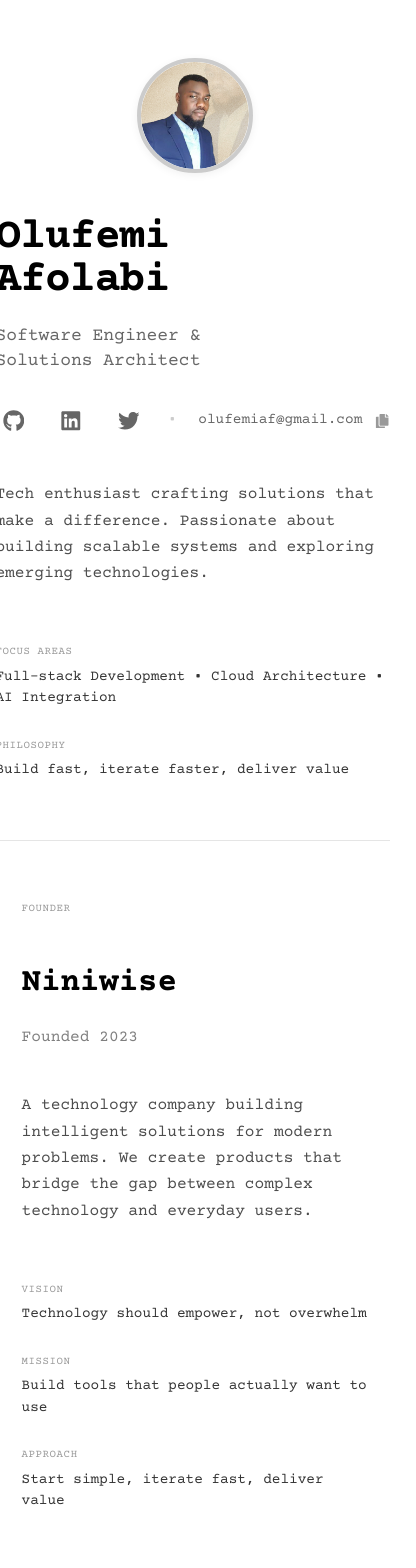
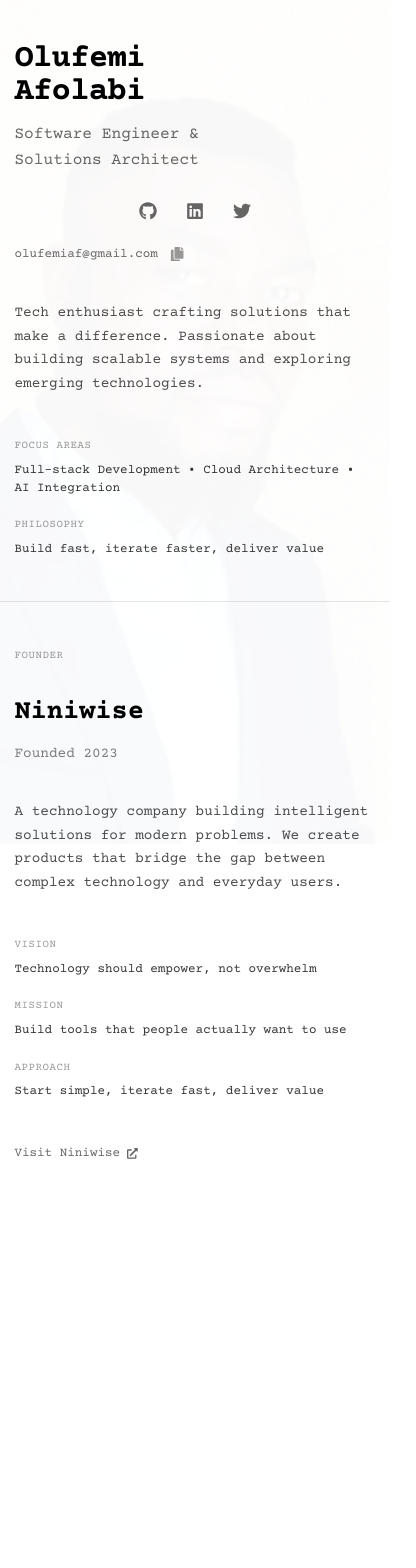
Before and after one commit to olufemi424/portfoliov2, a Next.js app: page / in a window 390 px wide. Shown: the top 1568 px of the page, 416 px wide, since content can reach past the window. After the commit the page ends 1208 px from the top, so only its background shows below. Built offline with nearby package versions, Linux system fonts and the light colour scheme.

Commit message:
optimize redesign

```diff
--- a/src/app/globals.css
+++ b/src/app/globals.css
@@ -49,6 +49,24 @@
 
   .portfolio__main {
     @apply container mx-auto;
+    position: relative;
+    min-height: 100vh;
+  }
+
+  .portfolio__main::before {
+    content: '';
+    position: fixed;
+    top: 0;
+    left: 0;
+    right: 0;
+    bottom: 0;
+    background-image: url('/assets/profileimage/profileImage.jpg');
+    background-size: cover;
+    background-position: center;
+    background-repeat: no-repeat;
+    opacity: 0.03;
+    z-index: -1;
+    pointer-events: none;
   }
 
   /* Hero Profile */
--- a/src/components/sections/HeroSection.tsx
+++ b/src/components/sections/HeroSection.tsx
@@ -1,6 +1,5 @@
 "use client";
 
-import Image from "next/image";
 import {
   FaGithub,
   FaLinkedin,
@@ -53,42 +52,25 @@
 
   return (
     <>
-      <section className="hero py-16 sm:py-20 md:py-24 lg:py-32">
-        <div className="hero__container max-w-7xl mx-auto px-6 sm:px-8 lg:px-12">
+      <section className="hero py-12 sm:py-16 md:py-20 lg:py-24 xl:py-32">
+        <div className="hero__container max-w-7xl mx-auto px-4 sm:px-6 md:px-8 lg:px-12">
           {/* Main Content */}
           <div className="hero__content max-w-4xl">
-            {/* Profile Image - Minimal */}
-            <div className="hero__profile-image mb-12 animate-fade-in">
-              <div className="hero__profile-image-wrapper relative inline-block">
-                <Image
-                  src={IMAGES.profile}
-                  alt="Profile"
-                  priority
-                  width={120}
-                  height={120}
-                  className="hero__profile-img rounded-full"
-                />
-                <div
-                  className="hero__profile-status absolute bottom-1 right-1 w-4 h-4 bg-black rounded-full border-2 border-white"
-                  title="Available for opportunities"
-                />
-              </div>
-            </div>
-
             {/* Name & Title - Large Typography */}
-            <div className="hero__intro mb-12 animate-fade-in-delay">
-              <h1 className="hero__title text-5xl sm:text-6xl md:text-7xl lg:text-8xl font-bold text-black mb-6 leading-none tracking-tight">
+            <div className="hero__intro mb-10 sm:mb-12 animate-fade-in">
+              <h1 className="hero__title text-4xl sm:text-5xl md:text-6xl lg:text-7xl xl:text-8xl font-bold text-black mb-4 sm:mb-5 md:mb-6 leading-none tracking-tight">
                 Olufemi
                 <br />
                 Afolabi
               </h1>
-              <p className="hero__subtitle text-xl sm:text-2xl md:text-3xl text-black/60 mb-8 font-light">
+              <p className="hero__subtitle text-lg sm:text-xl md:text-2xl lg:text-3xl text-black/60 mb-6 sm:mb-7 md:mb-8 font-light">
                 Software Engineer &<br className="sm:hidden" /> Solutions
                 Architect
               </p>
 
-              {/* Social Links - Inline */}
-              <div className="hero__social-links flex items-center gap-6">
+              {/* Social Links - Responsive Layout */}
+              <div className="hero__social-wrapper flex flex-col sm:flex-row sm:items-center gap-4 sm:gap-6">
+                <div className="hero__social-links flex items-center gap-4 sm:gap-6">
                   <Link
                     href="https://github.com/olufemi424"
                     target="_blank"
@@ -96,7 +78,7 @@
                     aria-label="GitHub Profile"
                     className="hero__social-link hero__social-link--github text-black/60 hover:text-black transition-colors"
                   >
-                  <FaGithub className="hero__social-icon w-6 h-6" />
+                    <FaGithub className="hero__social-icon w-5 h-5 sm:w-6 sm:h-6" />
                   </Link>
                   <Link
                     href="https://linkedin.com/in/olufemiafolabi91"
@@ -105,7 +87,7 @@
                     aria-label="LinkedIn Profile"
                     className="hero__social-link hero__social-link--linkedin text-black/60 hover:text-black transition-colors"
                   >
-                  <FaLinkedin className="hero__social-icon w-6 h-6" />
+                    <FaLinkedin className="hero__social-icon w-5 h-5 sm:w-6 sm:h-6" />
                   </Link>
                   <Link
                     href="https://twitter.com/afofm"
@@ -114,17 +96,18 @@
                     aria-label="Twitter Profile"
                     className="hero__social-link hero__social-link--twitter text-black/60 hover:text-black transition-colors"
                   >
-                  <FaTwitter className="hero__social-icon w-6 h-6" />
+                    <FaTwitter className="hero__social-icon w-5 h-5 sm:w-6 sm:h-6" />
                   </Link>
-                <span className="text-black/20">•</span>
+                </div>
+                <span className="hidden sm:inline text-black/20">•</span>
                 <div className="hero__email-wrapper flex items-center gap-2">
-                  <span className="hero__email-text text-base text-black/60">
+                  <span className="hero__email-text text-sm sm:text-base text-black/60 break-all sm:break-normal">
                     olufemiaf@gmail.com
                   </span>
                   <button
                     onClick={handleCopyEmail}
                     aria-label="Copy email to clipboard"
-                    className="hero__email-copy-btn p-1.5 rounded hover:bg-black/5 transition-colors"
+                    className="hero__email-copy-btn p-1.5 rounded hover:bg-black/5 transition-colors flex-shrink-0"
                   >
                     {emailCopied ? (
                       <MdCheck className="hero__email-icon w-4 h-4 text-green-600" />
@@ -138,19 +121,19 @@
 
             {/* About - Clean Typography */}
             <div className="hero__about">
-              <p className="hero__about-text text-lg sm:text-xl md:text-2xl text-black/70 leading-relaxed mb-16 font-light">
+              <p className="hero__about-text text-base sm:text-lg md:text-xl lg:text-2xl text-black/70 leading-relaxed mb-12 sm:mb-14 md:mb-16 font-light">
                 Tech enthusiast crafting solutions that make a difference.
                 Passionate about building scalable systems and exploring
                 emerging technologies.
               </p>
 
               {/* Highlights - Minimal */}
-              <div className="hero__highlights space-y-8">
+              <div className="hero__highlights space-y-6 sm:space-y-7 md:space-y-8">
                 <div className="hero__highlight hero__highlight--focus">
                   <div className="hero__highlight-title text-xs uppercase tracking-wider text-black/40 mb-2 font-medium">
                     Focus Areas
                   </div>
-                  <div className="hero__highlight-text text-base md:text-lg text-black/80">
+                  <div className="hero__highlight-text text-sm sm:text-base md:text-lg text-black/80">
                     Full-stack Development • Cloud Architecture • AI Integration
                   </div>
                 </div>
@@ -158,7 +141,7 @@
                   <div className="hero__highlight-title text-xs uppercase tracking-wider text-black/40 mb-2 font-medium">
                     Philosophy
                   </div>
-                  <div className="hero__highlight-text text-base md:text-lg text-black/80">
+                  <div className="hero__highlight-text text-sm sm:text-base md:text-lg text-black/80">
                     Build fast, iterate faster, deliver value
                   </div>
                 </div>
@@ -169,40 +152,40 @@
       </section>
 
       {/* Company Section */}
-      <section className="company py-16 sm:py-20 md:py-24 lg:py-32 border-t border-black/10">
-        <div className="company__container max-w-7xl mx-auto px-6 sm:px-8 lg:px-12">
+      <section className="company py-12 sm:py-16 md:py-20 lg:py-24 xl:py-32 border-t border-black/10">
+        <div className="company__container max-w-7xl mx-auto px-4 sm:px-6 md:px-8 lg:px-12">
           <div className="company__content max-w-4xl">
             {/* Section Label */}
-            <div className="company__label mb-12">
+            <div className="company__label mb-8 sm:mb-10 md:mb-12">
               <span className="text-xs uppercase tracking-wider text-black/40 font-medium">
                 Founder
               </span>
             </div>
 
             {/* Company Name & Year */}
-            <div className="company__header mb-12">
-              <h2 className="company__name text-4xl sm:text-5xl md:text-6xl font-bold text-black mb-6 leading-tight">
+            <div className="company__header mb-10 sm:mb-12">
+              <h2 className="company__name text-3xl sm:text-4xl md:text-5xl lg:text-6xl font-bold text-black mb-4 sm:mb-5 md:mb-6 leading-tight">
                 {company.name}
               </h2>
-              <p className="company__founded text-lg text-black/50">
+              <p className="company__founded text-base sm:text-lg text-black/50">
                 Founded {company.founded}
               </p>
             </div>
 
             {/* Description */}
-            <div className="company__description mb-16">
-              <p className="text-lg sm:text-xl md:text-2xl text-black/70 leading-relaxed font-light">
+            <div className="company__description mb-12 sm:mb-14 md:mb-16">
+              <p className="text-base sm:text-lg md:text-xl lg:text-2xl text-black/70 leading-relaxed font-light">
                 {company.description}
               </p>
             </div>
 
             {/* Philosophy */}
-            <div className="company__philosophy space-y-8 mb-16">
+            <div className="company__philosophy space-y-6 sm:space-y-7 md:space-y-8 mb-12 sm:mb-14 md:mb-16">
               <div className="company__philosophy-item">
                 <div className="text-xs uppercase tracking-wider text-black/40 mb-2 font-medium">
                   Vision
                 </div>
-                <p className="text-base md:text-lg text-black/80">
+                <p className="text-sm sm:text-base md:text-lg text-black/80">
                   {company.philosophy.vision}
                 </p>
               </div>
@@ -210,7 +193,7 @@
                 <div className="text-xs uppercase tracking-wider text-black/40 mb-2 font-medium">
                   Mission
                 </div>
-                <p className="text-base md:text-lg text-black/80">
+                <p className="text-sm sm:text-base md:text-lg text-black/80">
                   {company.philosophy.mission}
                 </p>
               </div>
@@ -218,7 +201,7 @@
                 <div className="text-xs uppercase tracking-wider text-black/40 mb-2 font-medium">
                   Approach
                 </div>
-                <p className="text-base md:text-lg text-black/80">
+                <p className="text-sm sm:text-base md:text-lg text-black/80">
                   {company.philosophy.approach}
                 </p>
               </div>
@@ -230,7 +213,7 @@
                 href={company.url}
                 target="_blank"
                 rel="noopener noreferrer"
-                className="inline-flex items-center gap-2 text-black/60 hover:text-black transition-colors text-base"
+                className="inline-flex items-center gap-2 text-black/60 hover:text-black transition-colors text-sm sm:text-base"
               >
                 <span>Visit {company.name}</span>
                 <FaExternalLinkAlt className="w-3 h-3" />
```
Lines whose indentation alone changed are shown as unchanged.
